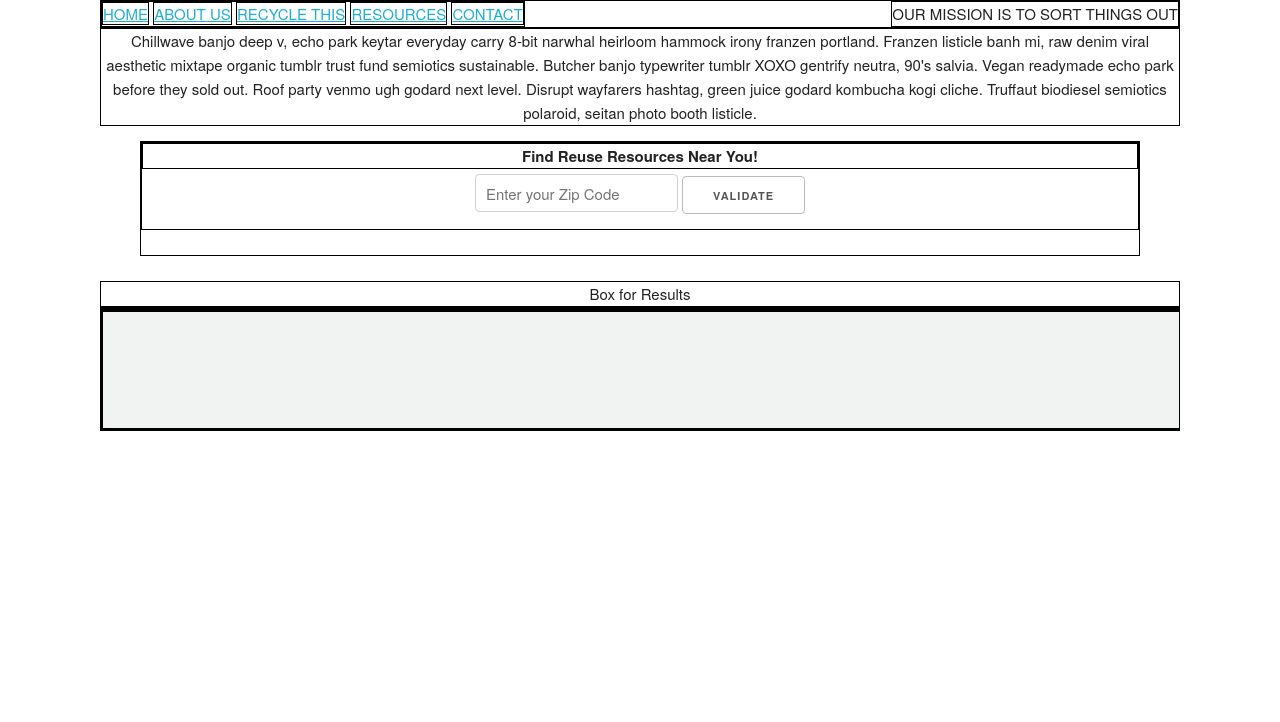
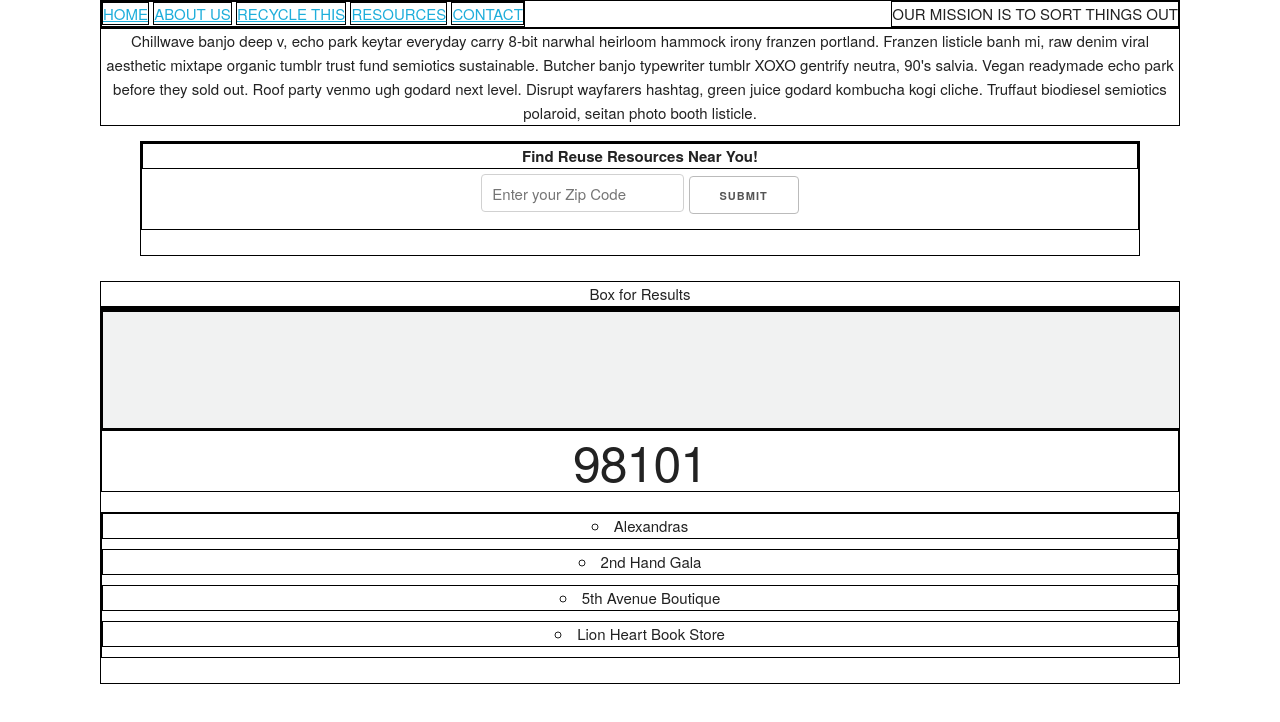
Before and after one commit to pjosifovic/can_i_recycle, a plain HTML site: page resources.html in a window 1280 px wide. Drawn offline with Linux system fonts and the light colour scheme.

Commit message:
Numeric validation check working, Zip Code with associated stores popping up on page! But each time I click the bulleted shops double. Filling up the page. Progress was made but clealry more work necessary

```diff
--- a/resources.html
+++ b/resources.html
@@ -26,7 +26,7 @@
       <form name='ziptake'>
         <label for="zip">Find Reuse Resources Near You!</label>
           <input type="text" name="zip" placeholder="Enter your Zip Code"/>
-          <input id =button1 type="submit" name="submit" value="Validate" onclick="zipValidation(this.form.zip.value)"/>
+          <input id =button1 type="submit" name="submit" value="submit" onclick="zipValidation(this.form.zip.value)"/>
       </form>
     </figure>
     <div id="revealZip">Box for Results<div>
--- a/resources.js
+++ b/resources.js
@@ -1,68 +1,71 @@
 // Done: got this zipValidation working. After changing format.
 // To Do: May need to add further validation for Seattle zip codes only. And throw errors/msg when zip codes with no shops are entered.
-
 function zipValidation(ziptake) {
     var isValid = /^[0-9]{5}(?:-[0-9]{4})?$/.test(ziptake);
     if (isValid)
-        alert('Valid ZipCode');
+        alert('Valid Zip Code');
     else {
-        alert('Invalid ZipCode, please use numeric characters only');
+        alert('Invalid Zip Code, please use numeric characters only!');
     }
 }
+//testing:
+
+var zipCat1 = '98101';
+
+// grab main div
+var mainEl = document.getElementById('revealZip');
+
+// item array
+var allZips = [];
+
+// item constructor
+var Shop = function(name, address, url, info, zipCode) { //loader function
+  this.name = name;
+  this.address = address;
+  this.url = url;
+  this.info = info;
+  this.zipCode = zipCode;
+};
+
+// item loader
+var addShop = function(name, address, url, info, zipCode) {
+  var newShop = new Shop(name, address, url, info, zipCode);
+  allZips.push([name,newShop]);
+};
+
+//5th Avenue Boutique add: 1118 5th Ave url: https://www.ywcaworks.org/boutique, // info: 'Shop the YWCA's resale boutique in downtown Seattle for low prices on high-quality women's fashion.' zipCode 98101
 
 
+// item data
+addShop('Alexandras','412 Olive Way','http://www.alexandrasonline.com','Consignment boutique with racks of designer clothing & accessories for bargain hunters.', '98101');
 
-// // BELOW is code to reveal shops based on zip code entered.
-// var allShops = [];
-// //
-//  var allZipCodes = [
-//    "98101",
-//    "98102",
-//  ];
-// // // more zip codes to come. 27+++
-//
-// var mainEl = document.getElementById('revealZip');
-//
-//  function Shop(name, address, url, info, zipCode) { // info = description
-//    this.name = name;
-//    this.address = address;
-//    this.url = url;
-//    this.info = info;
-//    this.zipCode = zipCode;
-// }
-//
-// //shop loader
-// var addShop = function(name, address, url, info, zipCode) {
-//   var newShop = new addShop(name, address, url, info, zipCode);
-//   allShops.push([name, newShop]);
-// };
-//
-// //shop data per zip?
-//
-// addShop('Alexandra\'s', '412 Olive Way, Seattle, WA 98101', 'http://www.alexandrasonline.com', 'Consignment boutique with racks of designer clothing & accessories for bargain hunters.', '98101');
-//
-// ShopZip();
+addShop('2nd Hand Gala', '1501 Pike Pl', 'https://www.facebook.com/2ndHandGALA/', 'Used, Vintage & Consignment in Seattle', '98101');
 
-// var renderShops = function() {
-//   // make page heading
-//   var headingEl = document.createElement('h1');
-//   headingEl.appendChild(document.createTextNode(allShops));
-//   mainEl.appendChild(headingEl);
-//   // make unordered list
-//   var ulEl = document.createElement('ul');
-//   ulEl.addEventListener('click', renderDisposal);
-//   mainEl.appendChild(ulEl);
-//   // make list items
-//   for (var i = 0; i < allShops.length; i += 1) {
-//     if (allShops[i][1].parent === allShops) {
-//       var liEl = document.createElement('li');
-//       liEl.appendChild(document.createTextNode(allShops[i][0]));
-//       ulEl.appendChild(liEl);
-//     };
-//   };
-// };
-//
-// renderShops();
+addShop('5th Avenue Boutique', '1118 5th Ave', 'https://www.ywcaworks.org/boutique', 'YWCA\'s resale boutique in downtown Seattle for low prices on high-quality women\'s fashion.', '98101');
+
+addShop('Lion Heart Book Store', 'Pike Place Market', 'https://www.facebook.com/pages/Lion-Heart-Book-Store/111488748887345', 'Used book store', '98101');
+
+// render items
+var renderShops = function() {
+  // make page heading
+  var headingEl = document.createElement('h1');
+  headingEl.appendChild(document.createTextNode(zipCat1));
+  mainEl.appendChild(headingEl);
+  // make unordered list
+  var ulEl = document.createElement('ul');
+  ulEl.addEventListener('click', renderShops);
+  mainEl.appendChild(ulEl);
+  // make list items
+  for (var i = 0; i < allZips.length; i += 1) {
+    if (allZips[i][1].zipCode === zipCat1) {
+      var liEl = document.createElement('li');
+      liEl.appendChild(document.createTextNode(allZips[i][0]));
+      ulEl.appendChild(liEl);
+    };
+  };
+};
+
+renderShops();
 
 
 //  ShopZip.prototype.generateShops = function() {
```
